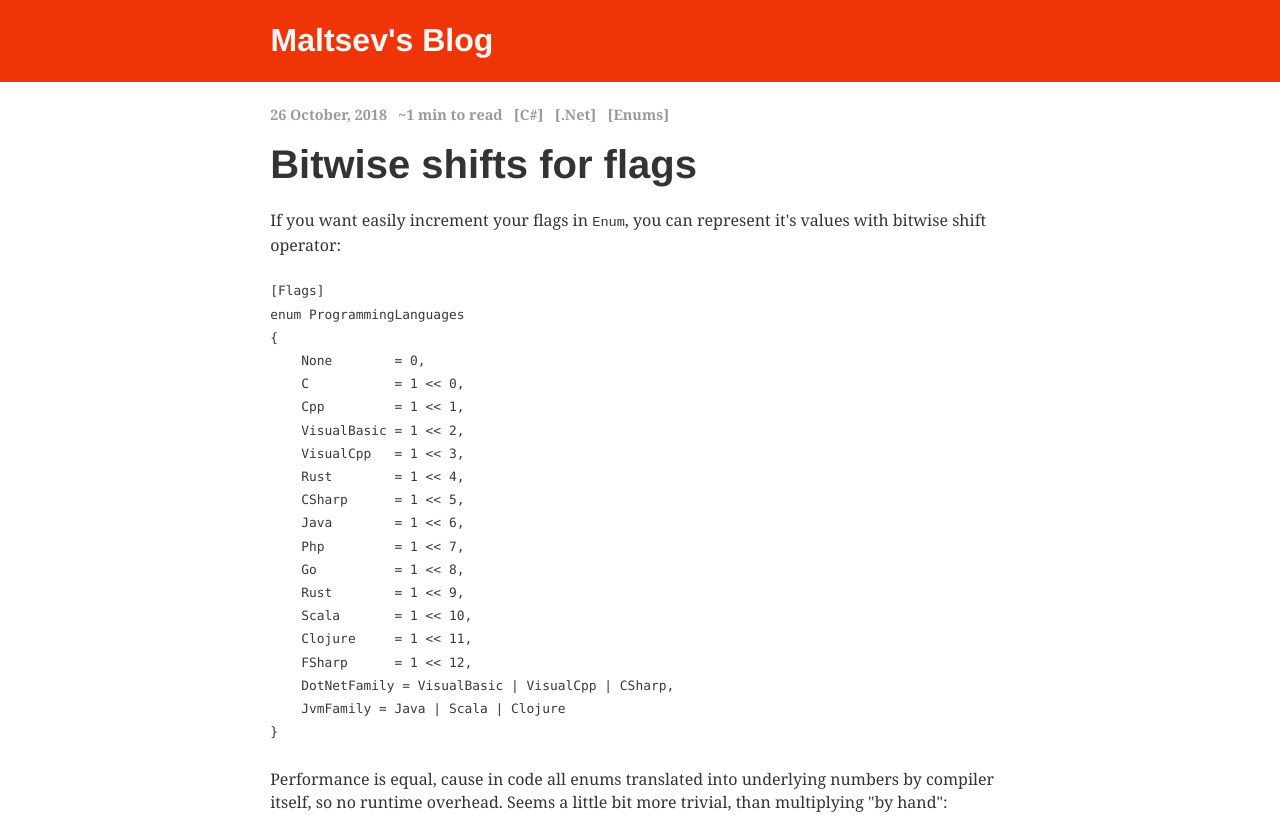
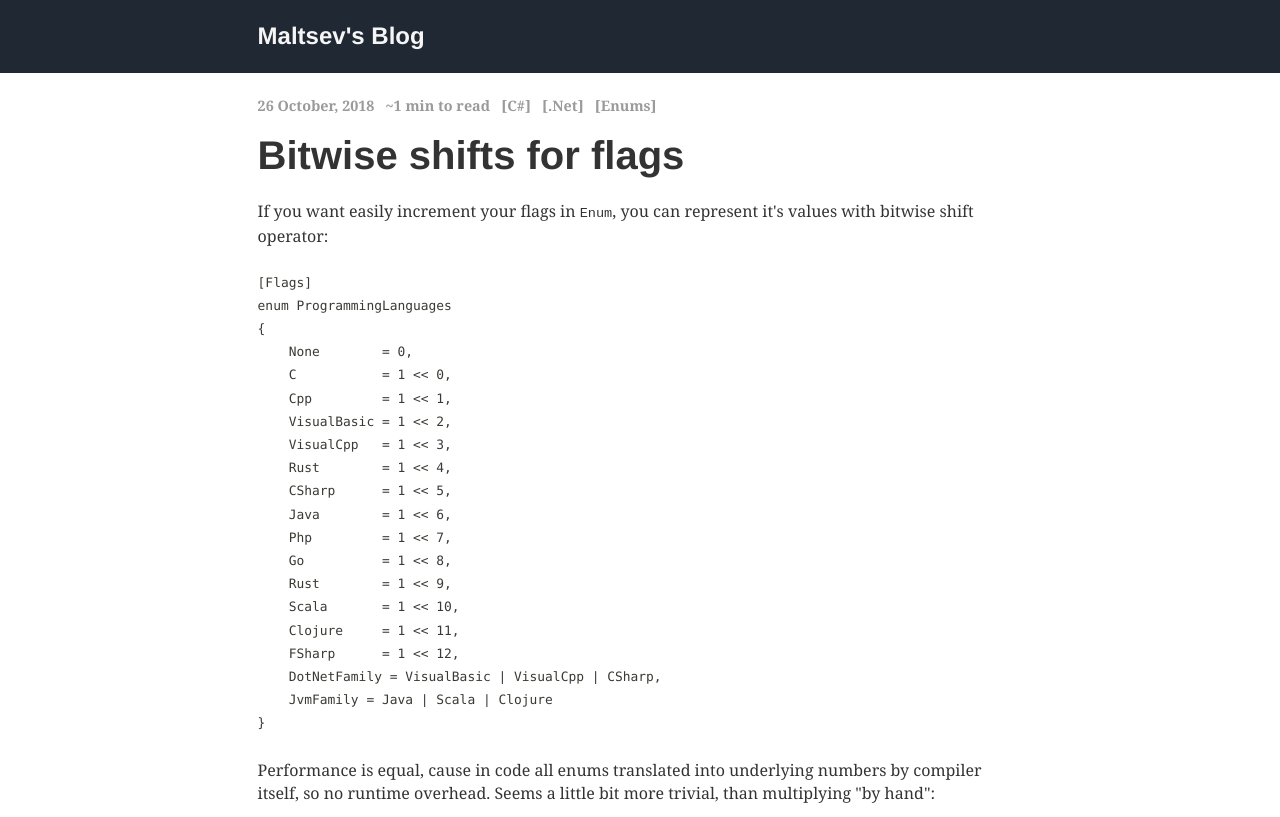
Before and after one commit to AxelUser/blog, a Gatsby site: page /001-binary-shifts-for-flags/ in a window 1280 px wide. Shown: the top 817 px of the page. Built offline with nearby package versions, Linux system fonts and the light colour scheme; Gatsby itself is replaced by a stand-in of ours; some packages are replaced by stand-ins of ours; code samples lack their colours.

Commit message:
Changed header color and aligned items

```diff
--- a/gatsby-config.js
+++ b/gatsby-config.js
@@ -35,6 +35,13 @@ module.exports = {
       options: {
         name: `configs`,
         path: `${__dirname}/src/configs`,
+      },
+    },
+    {
+      resolve: `gatsby-source-filesystem`,
+      options: {
+        name: `images`,
+        path: `${__dirname}/src/images`,
       },
     },
     {
--- a/src/components/Bio/bio.module.less
+++ b/src/components/Bio/bio.module.less
@@ -5,7 +5,7 @@
 
   .profile {
     display: flex;
-    padding: 1rem 0.83rem 0 0.83rem;
+    padding: 1rem 1.1rem 0 1.1rem;
     align-items: center;
 
     @media (max-width: @sz_small) {
--- a/src/components/Header/header.module.less
+++ b/src/components/Header/header.module.less
@@ -11,11 +11,11 @@
 
 		margin: 0 auto;
 		max-width: 800px;
-		padding: 1.45rem 1.91rem;
+		padding: 1.45rem 1.1rem;
 
 		h1 {
 			margin: 0;
-			font-size: xx-large;
+			font-size: x-large;
 		}
 
 		.headerMainLink {
--- a/src/components/Layout/layout.module.less
+++ b/src/components/Layout/layout.module.less
@@ -1,6 +1,4 @@
 .block {
   margin: 0 auto;
   max-width: 800px;
-  padding: 0px 1.0875rem 1.45rem;
-  padding-top: 0;
 }
--- a/src/components/PostsList/postslist.module.less
+++ b/src/components/PostsList/postslist.module.less
@@ -4,7 +4,7 @@
   margin: 0 0;
 
   .previewContainer {
-    padding: 1.1rem 0.83rem 0.28rem 0.83rem;
+    padding: 1.1rem 1.1rem 0.28rem 1.1rem;
     min-height: 11.1rem;
     list-style-type: none;
     border-bottom: 1px dotted @cl_post_separator;
--- a/src/css/theme.less
+++ b/src/css/theme.less
@@ -1,13 +1,15 @@
 @cl_white:  whitesmoke;
-@cl_blue: #00a0fc;
-@cl_dark_blue: #083d77;
+@cl_blue: #70AED9;
+@cl_dark_blue: #025E9E;
 @cl_gray:  gray;
 @cl_dark_gray: #424242;
 @cl_very_dark_gray: #303030;
 @cl_green: green;
-@cl_red: #ef3507;
+@cl_void: #202834;
 
-@cl_main: @cl_red;
+
+@cl_main: @cl_void;
+@cl_bg: @cl_void;
 @cl_text__light: @cl_white;
 @cl_text__dark: @cl_dark_gray;
 @cl_post-date__hover: @cl_blue;
--- a/src/templates/BlogPost/blogPost.module.less
+++ b/src/templates/BlogPost/blogPost.module.less
@@ -1,7 +1,7 @@
 @import '../../css/theme.less';
 
 .post {
-  padding: 0 0.8rem;
+  padding: 0 1.1rem;
   .meta {
     display: flex;
     flex-flow: row wrap;
--- a/src/templates/BlogPost/blogPostTemplate.jsx
+++ b/src/templates/BlogPost/blogPostTemplate.jsx
@@ -62,8 +62,8 @@ const BlogPostTemplate = ({location, pageContext, data: {
 					<SocialSharing shareUrl={location.href} title={title} description={preview} tags={tags}/>
 				</div>
 				<FooterNavigation prev={prev} next={next}/>
-				<Bio itemProp={"author"}/>
 			</article>
+			<Bio itemProp={"author"}/>
 		</Layout>
 	)
 }
```
